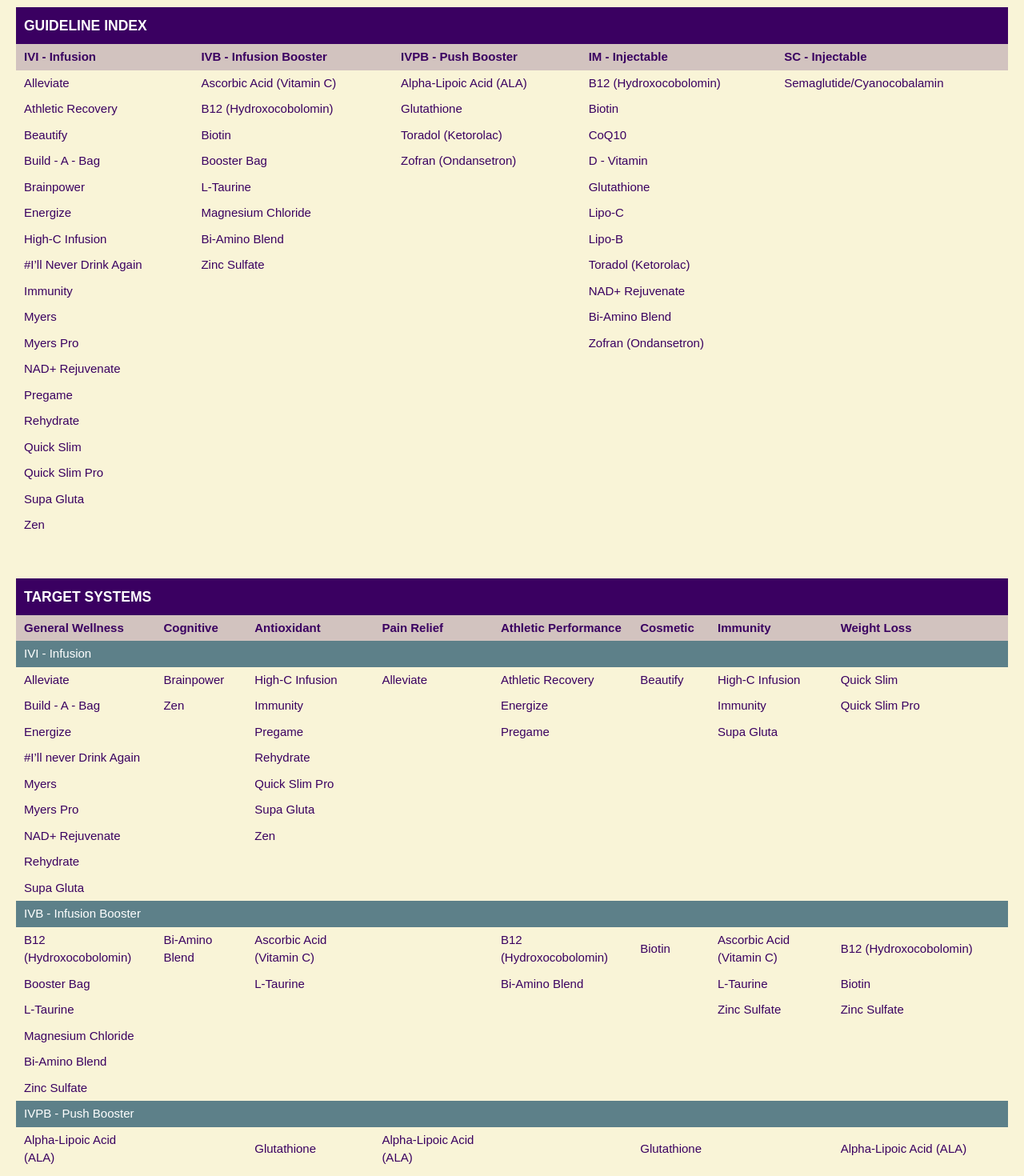
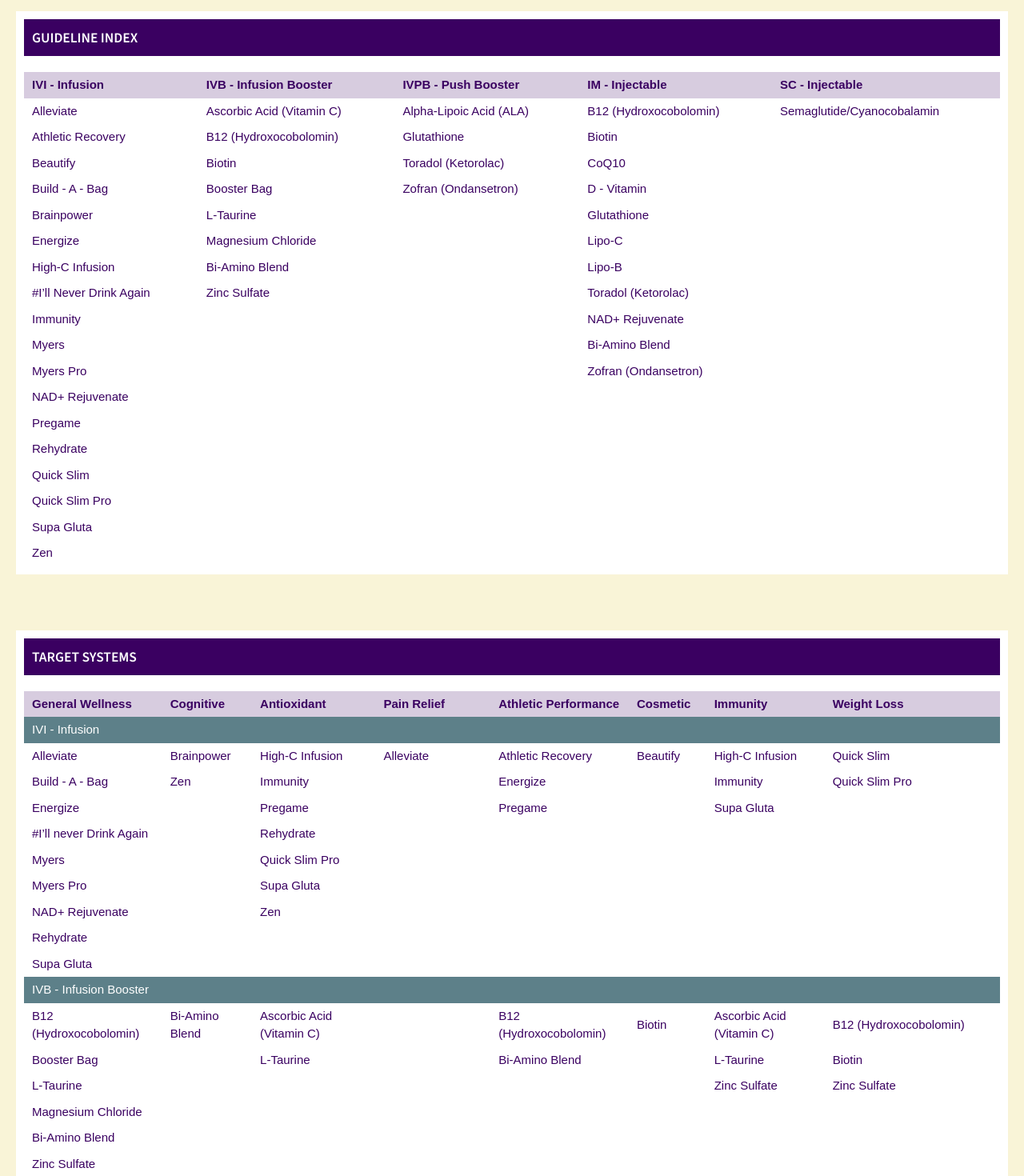
Before and after one commit to klete/kdrmdpllc-frontend, a Vue app: page /dashboard in a window 1280 px wide. Shown: the part 120-1590 px from the top of the page at 80% size. Built offline with nearby package versions, Linux system fonts and the light colour scheme; no server answers; sample sign-in values are in the browser's storage.

Commit message:
updated color scheme design for light mode

```diff
--- a/src/components/Element.vue
+++ b/src/components/Element.vue
@@ -53,19 +53,9 @@
 </template>
 
 <script setup>
+import { formatNumber } from '../utilities/index.mjs'
+
 const props = defineProps(['element'])
-
-function formatNumber(num) {
-  if (typeof num == 'string') {
-    num = Number(num)
-    if (Number.isNaN(num)) return null
-  }
-  if (typeof num == 'number') {
-    return num.toLocaleString()
-  }
-
-  return null
-}
 </script>
 
 <style scoped>
--- a/src/components/GuidelineIndex.vue
+++ b/src/components/GuidelineIndex.vue
@@ -1,10 +1,10 @@
 <template>
-  <div class="table-container">
+  <section class="table-container">
+    <h3>
+      Guideline Index
+    </h3>
     <table>
-      <caption>
-        Guideline Index
-      </caption>
-
+      <thead>
         <tr>
           <th v-for="service in services" :key="service.id">
             <router-link
@@ -14,7 +14,8 @@
             </router-link>
           </th>
         </tr>
-
+      </thead>
+      <tbody>
         <tr v-for="i in numRowsServices">
           <td v-for="j in services.length">
             <router-link
@@ -27,8 +28,9 @@
             </router-link>
           </td>
         </tr>
+      </tbody>
     </table>
-  </div>
+  </section>
 </template>
 
 <script setup>
@@ -40,19 +42,24 @@ const numRowsServices = 18
 </script>
 
 <style scoped>
-article {
-  font-size: 1.35rem;
-  font-family: system-ui;
-  line-height: 1.5;
-  /* width: min(1200px, 100% - 3rem); */
-  width: 1200px;
-  margin-inline: auto;
+section.table-container {
+  margin: 2rem 2rem;
+  padding: 0rem 1rem 1rem;
+  max-width: 100%;
+  overflow-x: auto;
+  background-color: hsl(192 19% 45% / 1);
 }
 
-.table-container {
-  margin: 1rem 2rem;
-  max-width: 100%;
-  overflow-x: auto;
+h3 {
+  background: hsl(276 100% 19%);
+  font-size: 1.75rem;
+  font-weight: 700;
+  text-transform: uppercase;
+  padding: 1rem;
+  text-align: left;
+  margin: 1rem 0 2rem 0;
+  color: white;
+  font-weight: 600;
 }
 
 table {
@@ -62,15 +69,6 @@ table {
 
 table + table {
   margin-top: 3rem;
-}
-
-caption {
-  background: hsl(276 100% 19%);
-  font-size: 1.75rem;
-  font-weight: 700;
-  text-transform: uppercase;
-  padding: 1rem;
-  text-align: left;
 }
 
 th,
@@ -88,12 +86,13 @@ td a {
   color: white;
 }
 
-html[color-scheme='light'] caption {
-  color: white;
-}
-
 html[color-scheme='light'] th a,
 html[color-scheme='light'] td a {
   color: hsl(276 100% 19%);
 }
+
+html[color-scheme='light'] section.table-container {
+  /* background-color: hsl(57 39% 90% / 1); */
+  background-color: white;
+}
 </style>
--- a/src/components/Package.vue
+++ b/src/components/Package.vue
@@ -27,19 +27,9 @@
 </template>
 
 <script setup>
+import { formatNumber } from '../utilities/index.mjs'
+
 const props = defineProps(['package'])
-
-function formatNumber(num) {
-  if (typeof num == 'string') {
-    num = Number(num)
-    if (Number.isNaN(num)) return null
-  }
-  if (typeof num == 'number') {
-    return num.toLocaleString()
-  }
-
-  return null
-}
 </script>
 
 <style scoped>
--- a/src/components/TargetSystems.vue
+++ b/src/components/TargetSystems.vue
@@ -1,9 +1,9 @@
 <template>
-  <div class="table-container">
+  <section class="table-container">
+    <h3>
+      Target Systems
+    </h3>
     <table>
-      <caption>
-        Target Systems
-      </caption>
       <thead>
         <tr>
           <th v-for="system in target_systems" :key="system.id">
@@ -19,7 +19,7 @@
         />
       </tbody>
     </table>
-  </div>
+  </section>
 </template>
 
 <script setup>
@@ -33,19 +33,24 @@ const target_systems = TargetSystems.target_systems
 </script>
 
 <style scoped>
-article {
-  font-size: 1.35rem;
-  font-family: system-ui;
-  line-height: 1.5;
-  /* width: min(1200px, 100% - 3rem); */
-  width: 1200px;
-  margin-inline: auto;
+section.table-container {
+  margin: 2rem 2rem;
+  padding: 0rem 1rem 1rem;
+  max-width: 100%;
+  overflow-x: auto;
+  background-color: hsl(192 19% 45% / 1);
 }
 
-.table-container {
-  margin: 1rem 2rem;
-  max-width: 100%;
-  overflow-x: auto;
+h3 {
+  background: hsl(276 100% 19%);
+  font-size: 1.75rem;
+  font-weight: 700;
+  text-transform: uppercase;
+  padding: 1rem;
+  text-align: left;
+  margin: 1rem 0 2rem 0;
+  color: white;
+  font-weight: 600;
 }
 
 table {
@@ -55,15 +60,6 @@ table {
 
 table + table {
   margin-top: 3rem;
-}
-
-caption {
-  background: hsl(276 100% 19%);
-  font-size: 1.75rem;
-  font-weight: 700;
-  text-transform: uppercase;
-  padding: 1rem;
-  text-align: left;
 }
 
 th,
@@ -81,14 +77,15 @@ td a {
   color: white;
 }
 
-html[color-scheme='light'] caption {
-  color: white;
-}
-
 html[color-scheme='light'] th,
 html[color-scheme='light'] td,
 html[color-scheme='light'] th a,
 html[color-scheme='light'] td a {
   color: hsl(276 100% 19%);
 }
+
+html[color-scheme='light'] section.table-container {
+  /* background-color: hsl(57 39% 90% / 1); */
+  background-color: white;
+}
 </style>
--- /dev/null
+++ b/src/utilities/index.mjs
@@ -0,0 +1,13 @@
+const formatNumber = (num) => {
+  if (typeof num == 'string') {
+    num = Number(num)
+    if (Number.isNaN(num)) return null
+  }
+  if (typeof num == 'number') {
+    return num.toLocaleString()
+  }
+
+  return null
+}
+
+export { formatNumber }
--- a/src/views/TherapyView.vue
+++ b/src/views/TherapyView.vue
@@ -197,7 +197,6 @@ article {
   font-size: 1.35rem;
   font-family: system-ui;
   line-height: 1.5;
-
   width: 1200px;
   margin-inline: auto;
 }
@@ -209,6 +208,11 @@ section.table-container {
   overflow-x: auto;
   /* border: 1px solid white; */
   background-color: hsl(192 19% 45% / 1);
+}
+
+html[color-scheme='light'] section.table-container {
+  /* background-color: hsl(57 39% 90% / 1); */
+  background-color: white;
 }
 
 section + section {
```
Lines whose indentation alone changed are shown as unchanged.
